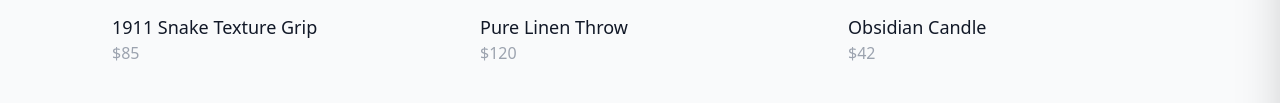
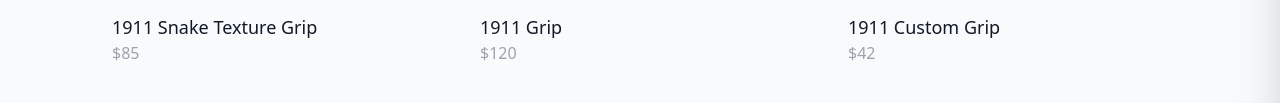
Before and after one commit to infin8grips/shop, a plain HTML site: page main.html in a window 1280 px wide. Shown: the part 528-631 px from the top of the page. Drawn offline with nearby package versions, Linux system fonts and the light colour scheme.

Commit message:
Update main.html

```diff
--- a/main.html
+++ b/main.html
@@ -57,8 +57,8 @@
          */
         const PRODUCTS = [
             { id: 1, name: "1911 Snake Texture Grip", price: 85, img: "images/snk0.png?auto=format&fit=crop&w=800", desc: "Handmade 1911 grip with snake skin texture." },
-            { id: 2, name: "Pure Linen Throw", price: 120, img: "images/snk1.png?auto=format&fit=crop&w=800", desc: "Handmade 1911 grip with snake skin texture." },
-            { id: 3, name: "Obsidian Candle", price: 42, img: "images/snk2.png?auto=format&fit=crop&w=800", desc: "Handmade 1911 grip with snake skin texture." }
+            { id: 2, name: "1911 Grip", price: 120, img: "images/snk1.png?auto=format&fit=crop&w=800", desc: "Handmade 1911 grip with snake skin texture." },
+            { id: 3, name: "1911 Custom Grip", price: 42, img: "images/snk2.png?auto=format&fit=crop&w=800", desc: "Handmade 1911 grip with snake skin texture." }
         ];
 
         let cart = [];
```
